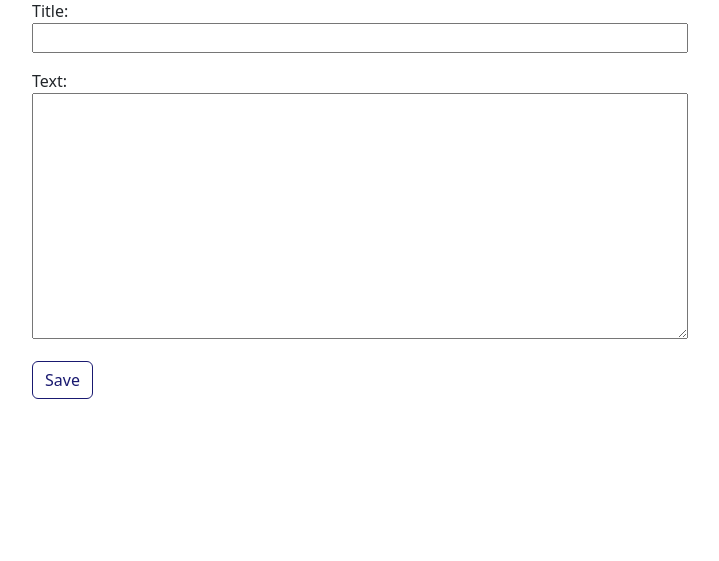
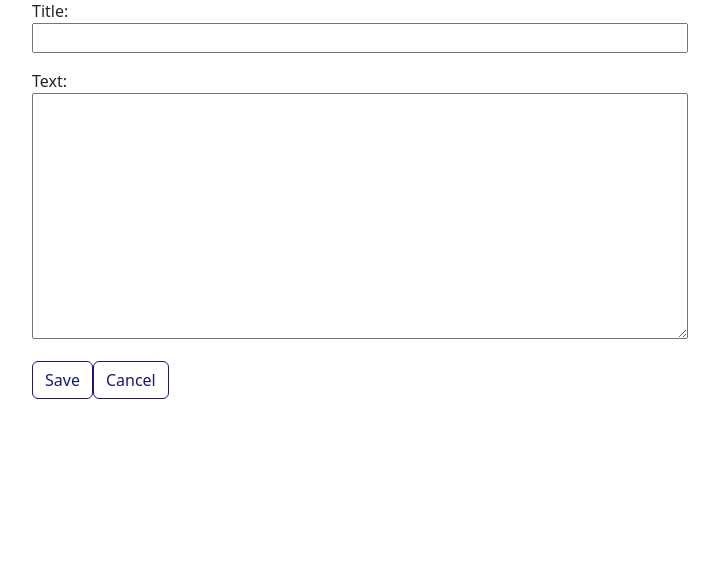
Before and after one commit to lukas-mojzis/blog, a Django app: page /post/new/ in a window 1280 px wide. Shown: the part 239-800 px from the top of the page, without its empty margins (280-999 px from the left). Run offline with Django 4.2, Linux system fonts and the light colour scheme; the visitor is signed in with stand-in values (Sample User, id 1).

Commit message:
Cancel button added to post edit template

```diff
--- a/blog/templates/blog/post_edit.html
+++ b/blog/templates/blog/post_edit.html
@@ -11,4 +11,5 @@
         {{ form.as_p }}
         <button type="submit" class="save btn btn-secondary" onclick="return confirm('Are you sure you want to save the post?')">Save</button>
     </form>
+    <button class="btn btn-secondary" onclick="return history.back()">Cancel</button>
 {% endblock %}
```
